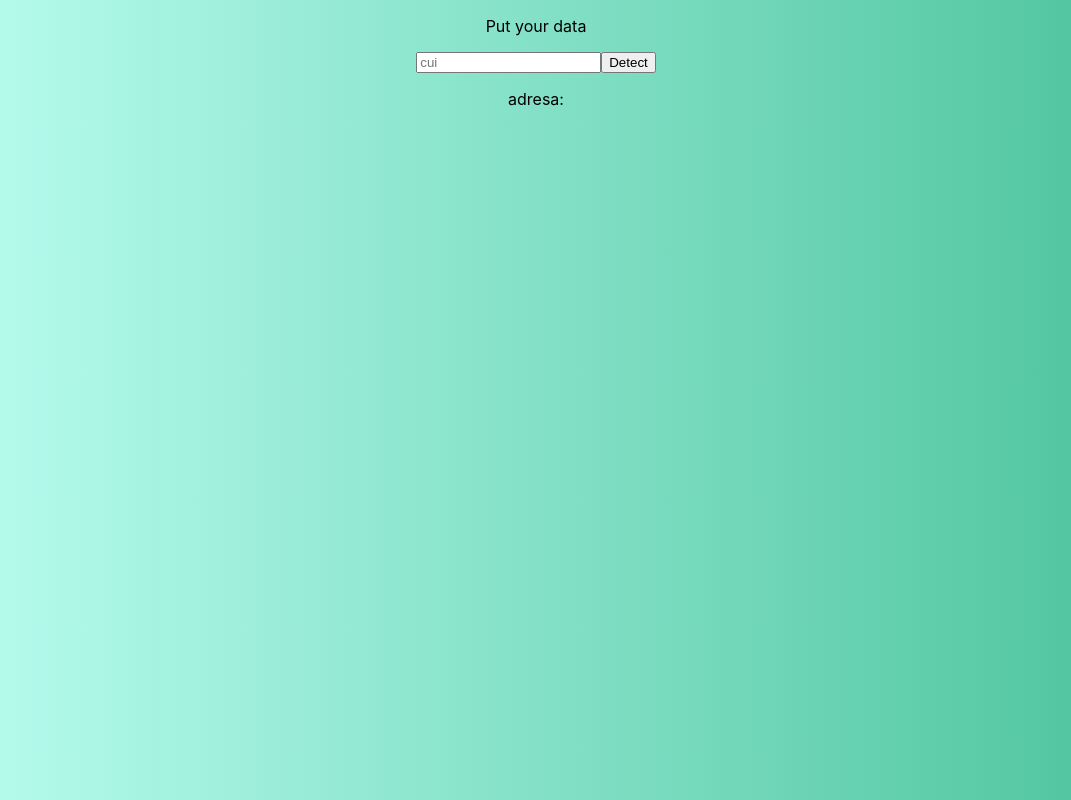
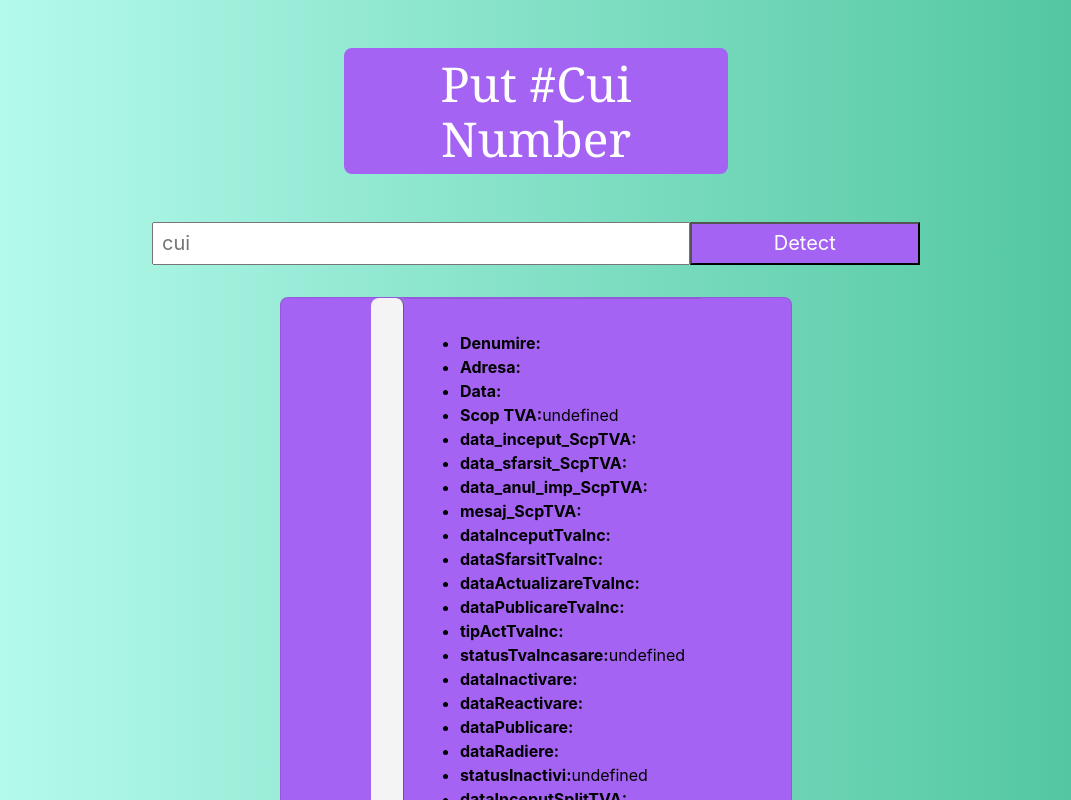
Before and after one commit to gutcod/koding-test, a React (Create React App) app: page / in a window 1280 px wide. Shown: the top 800 px of the page, without its empty margins (104-1175 px from the left). Built offline with nearby package versions, Linux system fonts and the light colour scheme.

Commit message:
end front end

```diff
--- a/package.json
+++ b/package.json
@@ -9,7 +9,8 @@
     "@testing-library/user-event": "^7.2.1",
     "react": "^16.13.1",
     "react-dom": "^16.13.1",
-    "react-scripts": "3.4.1"
+    "react-scripts": "3.4.1",
+    "tachyons": "^4.12.0"
   },
   "scripts": {
     "start": "react-scripts start",
--- a/public/index.html
+++ b/public/index.html
@@ -1,14 +1,12 @@
 <!DOCTYPE html>
 <html lang="en">
+
 <head>
   <meta charset="utf-8" />
   <link rel="icon" href="%PUBLIC_URL%/favicon.ico" />
   <meta name="viewport" content="width=device-width, initial-scale=1" />
   <meta name="theme-color" content="#000000" />
-    <meta
-      name="description"
-      content="Web site created using create-react-app"
-    />
+  <meta name="description" content="Web site created using create-react-app" />
   <link rel="apple-touch-icon" href="%PUBLIC_URL%/logo192.png" />
   <!--
       manifest.json provides metadata used when your web app is installed on a
@@ -24,8 +22,10 @@
       work correctly both with client-side routing and a non-root public URL.
       Learn how to configure a non-root public URL by running `npm run build`.
     -->
+  <link rel="stylesheet" href="https://unpkg.com/tachyons@4.12.0/css/tachyons.min.css" />
   <title>React App</title>
 </head>
+
 <body>
   <noscript>You need to enable JavaScript to run this app.</noscript>
   <div id="root"></div>
@@ -40,4 +40,5 @@
       To create a production bundle, use `npm run build` or `yarn build`.
     -->
 </body>
+
 </html>
--- a/src/App.js
+++ b/src/App.js
@@ -43,6 +43,27 @@ class App extends React.Component {
             nr: data.cui,
             adresa: data.adresa,
             denumire: data.denumire,
+            data: data.data,
+            scpTVA: data.scpTVA,
+            data_inceput_ScpTVA: data.data_inceput_ScpTVA,
+            data_sfarsit_ScpTVA: data.data_sfarsit_ScpTVA,
+            data_anul_imp_ScpTVA: data.data_anul_imp_ScpTVA,
+            mesaj_ScpTVA: data.mesaj_ScpTVA,
+            dataInceputTvaInc: data.dataInceputTvaInc,
+            dataSfarsitTvaInc: data.dataSfarsitTvaInc,
+            dataActualizareTvaInc: data.dataActualizareTvaInc,
+            dataPublicareTvaInc: data.dataPublicareTvaInc,
+            tipActTvaInc: data.tipActTvaInc,
+            statusTvaIncasare: data.statusTvaIncasare,
+            dataInactivare: data.dataInactivare,
+            dataReactivare: data.dataReactivare,
+            dataPublicare: data.dataPublicare,
+            dataRadiere: data.dataRadiere,
+            statusInactivi: data.statusInactivi,
+            dataInceputSplitTVA: data.dataInceputSplitTVA,
+            dataAnulareSplitTVA: data.dataAnulareSplitTVA,
+            statusSplitTVA: data.statusSplitTVA,
+            iban: data.iban,
           })
         );
       });
@@ -53,6 +74,9 @@ class App extends React.Component {
       <div className="App">
         <Users onInputChange={this.onInputChange} onSubmit={this.onSubmit} />
         <SimpleTable cui={this.state.cui} />
+        <button className="w-30 grow f4 link ph3 pv2 dib white bg-light-purple">
+          Database
+        </button>
       </div>
     );
   }
--- /dev/null
+++ b/src/components/box/bos.style.css
@@ -0,0 +1,4 @@
+.textright {
+    display: grid;
+    text-align: start;
+}
--- a/src/components/box/box.component.jsx
+++ b/src/components/box/box.component.jsx
@@ -1,8 +1,112 @@
 import React from "react";
+import "./bos.style.css";
 
-const Form = ({ cui }) => (
-  <div>
-    <p>adresa:{cui.adresa}</p>
-  </div>
-);
+const Form = ({ cui }) => {
+  return (
+    <div>
+      <article className="center mw5 mw6-ns br3 hidden ba b--black-10 mv4 bg-light-purple">
+        <h1 className="f4 bg-near-white br3 br black-60 mv0 pv2 ph3">
+          {cui.nr}
+        </h1>
+        <div className="pa3 bt b--black-10">
+          <ul className="textright f5 f5-ns lh-copy measure">
+            <li>
+              <strong>Denumire:</strong>
+              {cui.denumire}
+            </li>
+            <li>
+              <strong>Adresa:</strong>
+              {cui.adresa}
+            </li>
+            <li>
+              <strong>Data:</strong>
+              {cui.data}
+            </li>
+            <li>
+              <strong>Scop TVA:</strong>
+              {`${cui.scpTVA}`}
+            </li>
+            <li>
+              <strong>data_inceput_ScpTVA:</strong>
+              {cui.data}
+            </li>
+            <li>
+              <strong>data_sfarsit_ScpTVA:</strong>
+              {cui.data_sfarsit_ScpTVA}
+            </li>
+            <li>
+              <strong>data_anul_imp_ScpTVA:</strong>
+              {cui.data_anul_imp_ScpTVA}
+            </li>
+            <li>
+              <strong>mesaj_ScpTVA:</strong>
+              {cui.mesaj_ScpTVA}
+            </li>
+            <li>
+              <strong>dataInceputTvaInc:</strong>
+              {cui.dataInceputTvaInc}
+            </li>
+            <li>
+              <strong>dataSfarsitTvaInc:</strong>
+              {cui.dataSfarsitTvaInc}
+            </li>
+            <li>
+              <strong>dataActualizareTvaInc:</strong>
+              {cui.dataActualizareTvaInc}
+            </li>
+            <li>
+              <strong>dataPublicareTvaInc:</strong>
+              {cui.dataPublicareTvaInc}
+            </li>
+            <li>
+              <strong>tipActTvaInc:</strong>
+              {cui.tipActTvaInc}
+            </li>
+            <li>
+              <strong>statusTvaIncasare:</strong>
+              {`${cui.statusTvaIncasare}`}
+            </li>
+            <li>
+              <strong>dataInactivare:</strong>
+              {cui.dataInactivare}
+            </li>
+            <li>
+              <strong>dataReactivare:</strong>
+              {cui.dataReactivare}
+            </li>
+            <li>
+              <strong>dataPublicare:</strong>
+              {cui.dataPublicare}
+            </li>
+            <li>
+              <strong>dataRadiere:</strong>
+              {cui.dataRadiere}
+            </li>
+            <li>
+              <strong>statusInactivi:</strong>
+              {`${cui.statusInactivi}`}
+            </li>
+            <li>
+              <strong>dataInceputSplitTVA:</strong>
+              {cui.dataInceputSplitTVA}
+            </li>
+            <li>
+              <strong>dataAnulareSplitTVA:</strong>
+              {cui.dataAnulareSplitTVA}
+            </li>
+            <li>
+              <strong>statusSplitTVA:</strong>
+              {`${cui.dataAnulareSplitTVA}`}
+            </li>
+
+            <li>
+              <strong>dataAnulareSplitTVA:</strong>
+              {cui.iban}
+            </li>
+          </ul>
+        </div>
+      </article>
+    </div>
+  );
+};
 export default Form;
--- a/src/components/user/users.component.jsx
+++ b/src/components/user/users.component.jsx
@@ -1,12 +1,23 @@
 import React from "react";
-
 const Users = ({ onInputChange, onSubmit }) => {
   return (
     <div>
-      <p>{"Put your data"}</p>
-      <div className="center">
-        <input type="text" placeholder="cui" onChange={onInputChange} />
-        <button onClick={onSubmit}>Detect</button>
+      <p className="bg-light-purple white pa2 w-30 br3 center f1 georgia">
+        {"Put #Cui Number"}
+      </p>
+      <div className="container center ph7">
+        <input
+          className="f4 pa2 w-70 center"
+          type="text"
+          placeholder="cui"
+          onChange={onInputChange}
+        />
+        <button
+          className="w-30 grow f4 link ph3 pv2 dib white bg-light-purple"
+          onClick={onSubmit}
+        >
+          Detect
+        </button>
       </div>
     </div>
   );
```
Also changed, not shown: src/components/database/db.component.jsx (added), 1 other file (tests, documents, lock files or other folders). Lines whose indentation alone changed are shown as unchanged.
